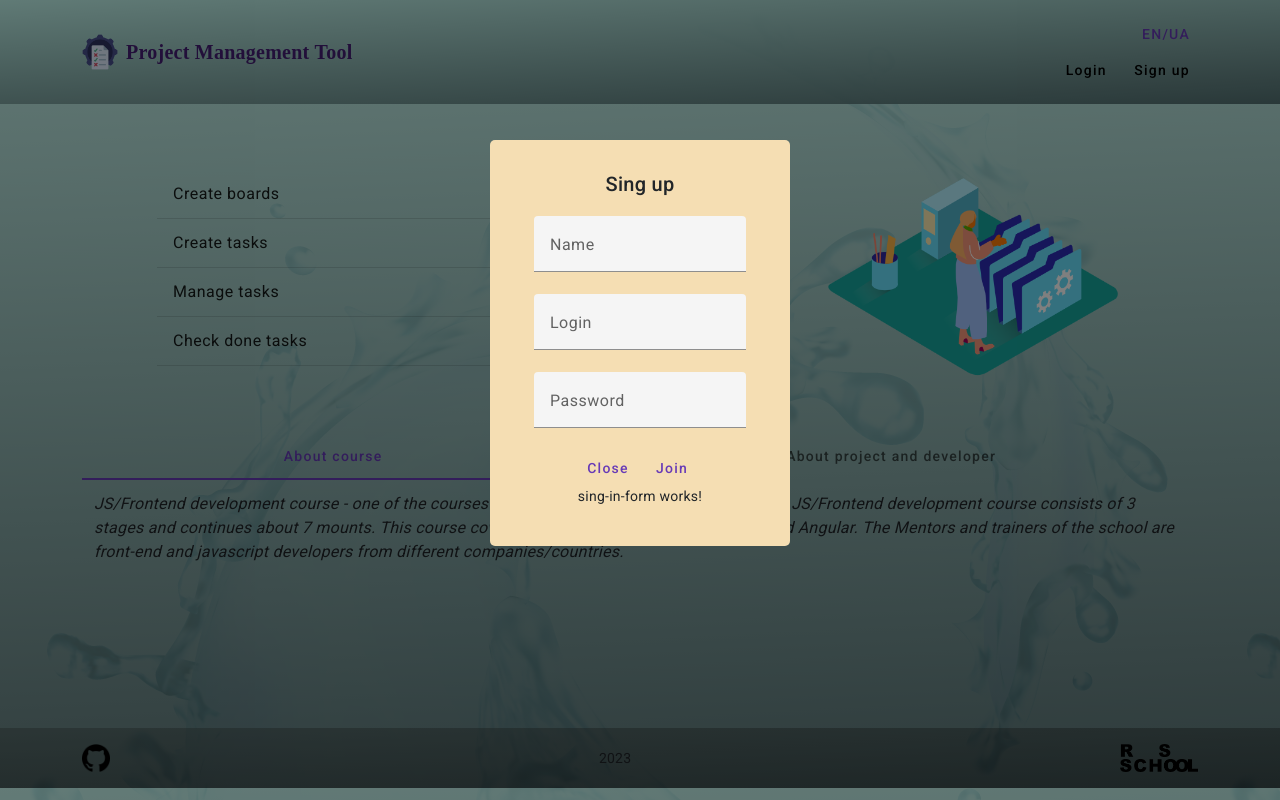
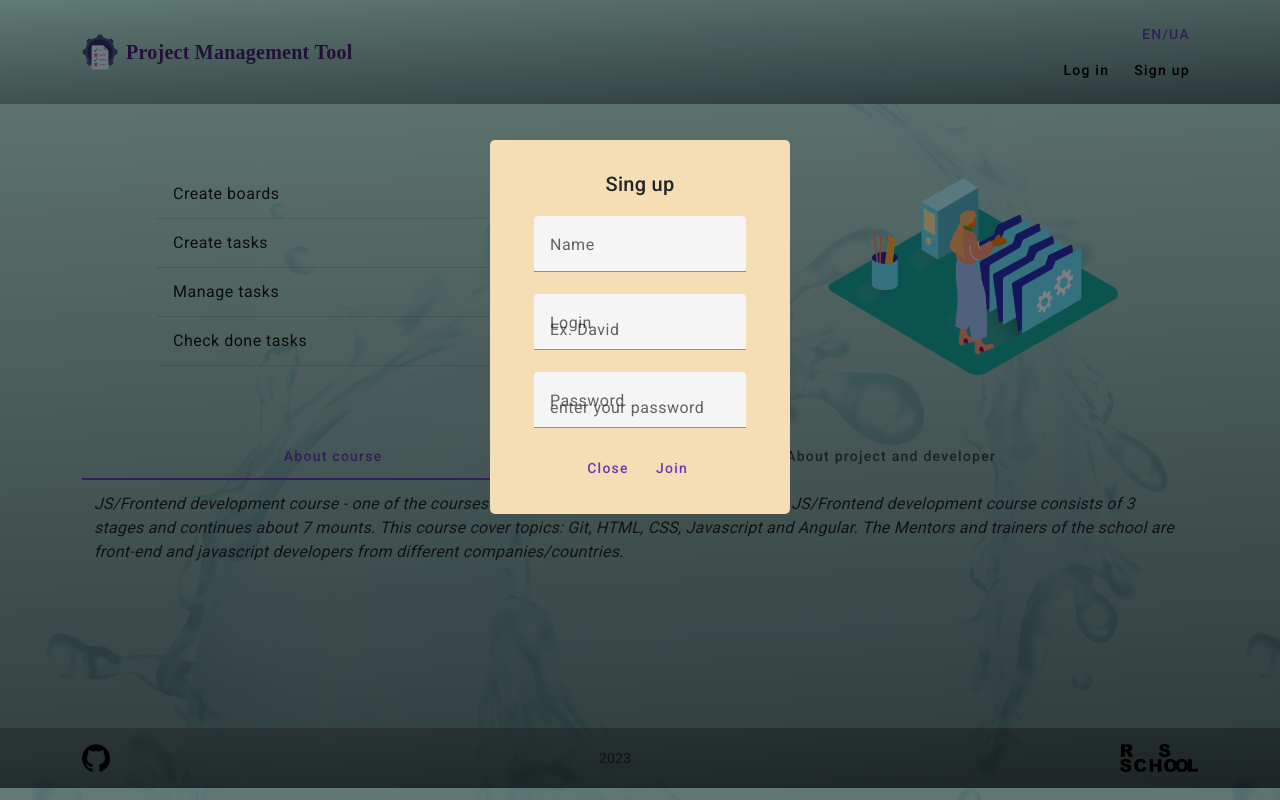
Before and after one commit to OksanaFilipchuk/project-managements-system, an Angular app: page /Welcome in a window 1280 px wide. Both pictures are taken after a click on the button "Sign up". Built offline with nearby package versions, Linux system fonts and the light colour scheme; a web font is replaced by a local one.

Commit message:
feat: add authorizing(sing in)

```diff
--- a/src/app/authorizing/components/authorizing/authorizing.component.html
+++ b/src/app/authorizing/components/authorizing/authorizing.component.html
@@ -1,17 +1,17 @@
 <div class="d-flex align-items-center">
-  <button *ngIf="!token" mat-button class="me-2">Login</button>
+  <button *ngIf="!token" mat-button class="me-2" (click)="showLoginForm()">
+    Log in
+  </button>
   <button *ngIf="!token" mat-button (click)="showSingUpForm()">Sign up</button>
   <span *ngIf="token">{{ userName }}</span>
   <button *ngIf="token" mat-icon-button color="primary">
     <mat-icon>person icon</mat-icon>
   </button>
   <button *ngIf="token" mat-button (click)="logout()">Logout</button>
-  <app-modal
-    *ngIf="modalService.isVisible$.value"
-    title="Sing up"
-    submitButton="Join"
-  >
-    <app-sing-up-form (signUp)="onSignUp($event)"></app-sing-up-form>
-    <app-sing-in-form></app-sing-in-form>
+  <app-modal *ngIf="modalService.isVisible$.value">
+    <app-sing-up-form
+      (authEvent)="authorize($event)"
+      [isUserNew]="isUserNew"
+    ></app-sing-up-form>
   </app-modal>
 </div>
--- a/src/app/authorizing/components/authorizing/authorizing.component.ts
+++ b/src/app/authorizing/components/authorizing/authorizing.component.ts
@@ -12,7 +12,6 @@ export class AuthorizingComponent {
   token = Boolean(localStorage.getItem('token'));
   isUserNew = true;
   userName = '';
-  modalTitle = '';
 
   constructor(
     public modalService: ModalServiceService,
@@ -27,6 +26,11 @@ export class AuthorizingComponent {
   }
 
   showSingUpForm() {
+    this.isUserNew = true;
+    this.modalService.open();
+  }
+  showLoginForm() {
+    this.isUserNew = false;
     this.modalService.open();
   }
 
@@ -40,16 +44,30 @@ export class AuthorizingComponent {
     this.authorizeService.removeToken();
   }
 
-  onSignUp(data: User) {
-    this.authorizeService.signUp(data).subscribe((res) => {
-      console.log(res);
+  authorize(data: User) {
+    if (this.isUserNew) {
+      this.authorizeService.signUp(data).subscribe((res) => {
+        this.authorizeService
+          .signIn({
+            login: data.login,
+            password: data.password,
+          })
+          .subscribe((res) => {
+            if (res.token) {
+              this.authorizeService.setToken(res.token);
+              this.userName = data.name ? data.name : this.userName;
+              this.closeSingUpForm();
+              this.toggleToken();
+            }
+          });
+      });
+    } else {
       this.authorizeService
         .signIn({
-          login: res.login,
+          login: data.login,
           password: data.password,
         })
         .subscribe((res) => {
-          console.log(res.token);
           if (res.token) {
             this.authorizeService.setToken(res.token);
             this.userName = data.name ? data.name : this.userName;
@@ -57,6 +75,6 @@ export class AuthorizingComponent {
             this.toggleToken();
           }
         });
-    });
+    }
   }
 }
--- a/src/app/authorizing/components/sing-up-form/sing-up-form.component.html
+++ b/src/app/authorizing/components/sing-up-form/sing-up-form.component.html
@@ -1,5 +1,6 @@
+<h2 class="text-center">{{ isUserNew ? "Sing up" : "Log in" }}</h2>
 <form class="form" (submit)="onSubmit()" [formGroup]="userForm">
-  <mat-form-field>
+  <mat-form-field *ngIf="isUserNew">
     <mat-label>Name</mat-label>
     <input
       matInput
@@ -32,6 +33,6 @@
   </mat-form-field>
   <button mat-button color="primary" (click)="closeModal()">Close</button>
   <button mat-button color="primary" type="submit" value="submitButton">
-    Join
+    {{ isUserNew ? "Join" : "Log in" }}
   </button>
 </form>
--- a/src/app/authorizing/components/sing-up-form/sing-up-form.component.ts
+++ b/src/app/authorizing/components/sing-up-form/sing-up-form.component.ts
@@ -1,4 +1,4 @@
-import { Component, EventEmitter, Output } from '@angular/core';
+import { Component, EventEmitter, Output, Input } from '@angular/core';
 import { ModalServiceService } from 'src/app/shared/services/modal-service.service';
 import { FormBuilder, FormGroup } from '@angular/forms';
 import { User } from '../../models/models';
@@ -14,19 +14,18 @@ export class SingUpFormComponent {
     public modalService: ModalServiceService
   ) {}
 
+  @Input() isUserNew = true;
+
   userForm: FormGroup = this.formBuilder.group({
     name: '',
     login: '',
     password: '',
   });
 
-  @Output() signUp = new EventEmitter<User>();
+  @Output() authEvent = new EventEmitter<User>();
 
   onSubmit() {
-    this.signUp.emit({ ...this.userForm.value });
-
-    // this.authorize.signUpPost({ ...this.userForm.value });
-    // console.log({ ...this.userForm.value });
+    this.authEvent.emit({ ...this.userForm.value });
   }
 
   closeModal() {
--- a/src/app/shared/components/modal/modal.component.html
+++ b/src/app/shared/components/modal/modal.component.html
@@ -1,12 +1,5 @@
 <div class="modal-bg">
   <div class="modal">
-    <h2 class="text-center">{{ title }}</h2>
     <ng-content></ng-content>
-    <!-- <button mat-button color="primary" (click)="modalService.close()">
-      Close
-    </button>
-    <button mat-button color="primary" type="submit" value="submitButton">
-      {{ submitButton }}
-    </button> -->
   </div>
 </div>
--- a/src/app/shared/components/modal/modal.component.ts
+++ b/src/app/shared/components/modal/modal.component.ts
@@ -1,4 +1,4 @@
-import { Component, Input } from '@angular/core';
+import { Component } from '@angular/core';
 import { ModalServiceService } from '../../services/modal-service.service';
 
 @Component({
@@ -7,8 +7,5 @@ import { ModalServiceService } from '../../services/modal-service.service';
   styleUrls: ['./modal.component.scss'],
 })
 export class ModalComponent {
-  @Input() title = '';
-  // @Input() submitButton = '';
-
   constructor(public modalService: ModalServiceService) {}
 }
```
